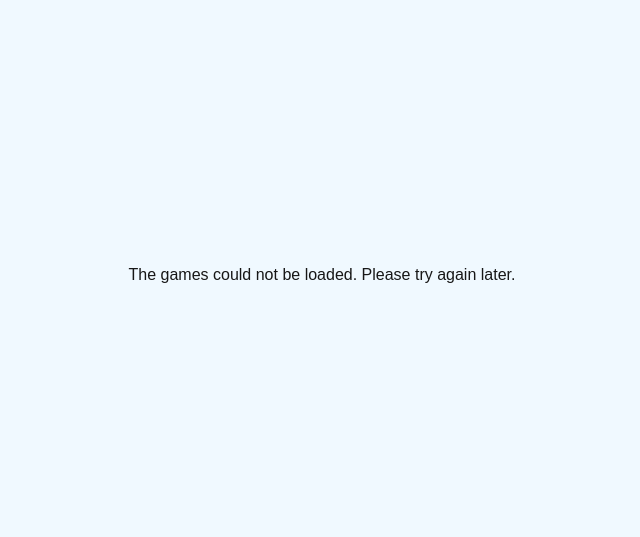
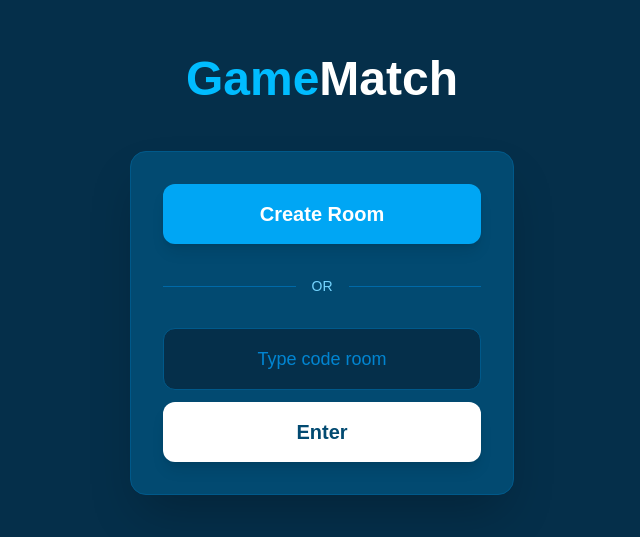
Before and after one commit to aliveagain3228/game-match, a Next.js app: page / in a window 1280 px wide. Shown: the part 125-662 px from the top of the page, without its empty margins (318-958 px from the left). Built offline with nearby package versions, Linux system fonts and the light colour scheme; no server answers.

Commit message:
feat: add copy room code button

```diff
--- a/src/app/page.tsx
+++ b/src/app/page.tsx
@@ -1,6 +1,66 @@
-import SwipeContainer from "@/components/SwipeContainer";
+'use client'
+
+import {useState} from 'react'
+import {useRouter} from 'next/navigation'
+import Link from 'next/link'
 
 
-export default async function Home() {
-    return <SwipeContainer />
+
+export default function Home() {
+
+    const router = useRouter()
+    const [joinCode, setJoinCode] = useState('')
+
+    const handleCreateRoom = () => {
+        const newRoomCode = Math.random().toString(36).substring(2, 8)
+
+        router.push(`/room?room=${newRoomCode}`)
+    }
+
+    const handleJoinRoom = () => {
+        if (joinCode.trim() !== "") {
+            router.push(`/room?room=${joinCode}`)
+        }
+    }
+
+    return (
+        <div className="flex flex-col items-center justify-center min-h-screen bg-sky-950 text-white px-4">
+            <h1 className="text-5xl font-black text-sky-400 mb-12 text-center">
+                Game<span className="text-white">Match</span>
+            </h1>
+
+            <div className="flex flex-col gap-6 w-full max-w-sm bg-sky-900 p-8 rounded-2xl shadow-2xl border border-sky-800">
+                <button
+                    onClick={handleCreateRoom}
+                    className="w-full py-4 bg-sky-500 text-white rounded-xl font-bold text-xl hover:bg-sky-400 hover:scale-105 transition-all shadow-lg"
+                >
+                    Create Room
+                </button>
+
+                <div className="flex items-center gap-4 my-2">
+                    <div className="flex-1 h-px bg-sky-700"></div>
+                    <span className="text-sky-300 font-medium uppercase text-sm">Or</span>
+                    <div className="flex-1 h-px bg-sky-700"></div>
+                </div>
+
+                <div className="flex flex-col gap-3">
+                    <input
+                        type="text"
+                        placeholder="Type code room"
+                        value={joinCode}
+                        onChange={(e) => setJoinCode(e.target.value)}
+                        className="w-full px-4 py-4 bg-sky-950 text-white placeholder-sky-600 rounded-xl outline-none focus:ring-2 focus:ring-sky-400 border border-sky-800 font-medium text-center text-lg"
+                    />
+                    <button
+                        onClick={handleJoinRoom}
+                        className="w-full py-4 bg-white text-sky-900 rounded-xl font-bold text-xl hover:bg-sky-50 hover:scale-105 transition-all shadow-lg"
+                    >
+                        Enter
+                    </button>
+                </div>
+
+            </div>
+
+        </div>
+    )
 }
--- /dev/null
+++ b/src/app/room/page.tsx
@@ -0,0 +1,9 @@
+import SwipeContainer from "@/components/SwipeContainer";
+
+export default function RoomPage() {
+    return (
+        <main>
+            <SwipeContainer />
+        </main>
+    )
+}
--- a/src/components/SwipeContainer.tsx
+++ b/src/components/SwipeContainer.tsx
@@ -14,6 +14,7 @@ export default function SwipeContainer() {
     const [isLoading, setIsLoading] = useState(true);
     const [hasMore, setHasMore] = useState(true)
     const [matchedGameId, setMatchedGameId] = useState<number | null>(null);
+    const [isCopied, setIsCopied] = useState(false);
 
     useEffect(() => {
 
@@ -82,6 +83,15 @@ export default function SwipeContainer() {
         swipeLeft()
     }
 
+    const handleCopyCode = () => {
+        const room = new URLSearchParams(window.location.search).get('room')
+        if (room) {
+            navigator.clipboard.writeText(room);
+            setIsCopied(true)
+            setTimeout(() => setIsCopied(false), 2000)
+        }
+    }
+
     const matchedGame = likedGames.find((g) => g.id === matchedGameId)
 
     if (matchedGameId && matchedGame) {
@@ -113,6 +123,14 @@ export default function SwipeContainer() {
 
     return (
         <div className="flex items-center justify-center min-h-screen bg-sky-50 overflow-hidden">
+            <div className="absolute top-6 left-6 z-40">
+                <button
+                    onClick={handleCopyCode}
+                    className="flex items-center gap-2 bg-white/80 backdrop-blur-md px-4 py-2 rounded-xl shadow-sm border border-sky-100 hover:bg-white transition-all text-sky-900 font-bold"
+                >
+                    {isCopied ? "✅ Code is copied" : "🔗 Copy code"}
+                </button>
+            </div>
         {error != null ? (
             error
         ) : games.length === 0 && !hasMore ? (
```
